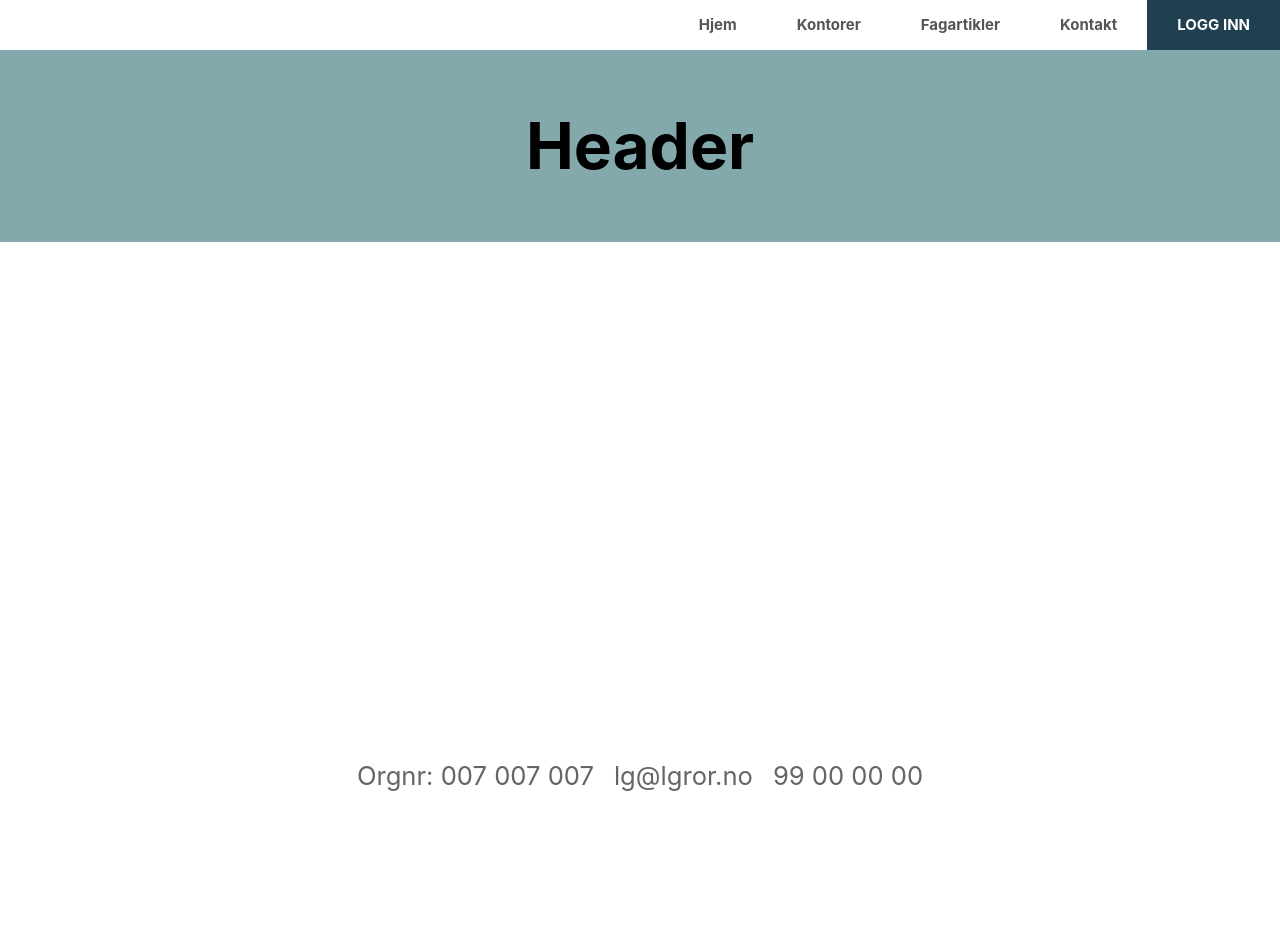
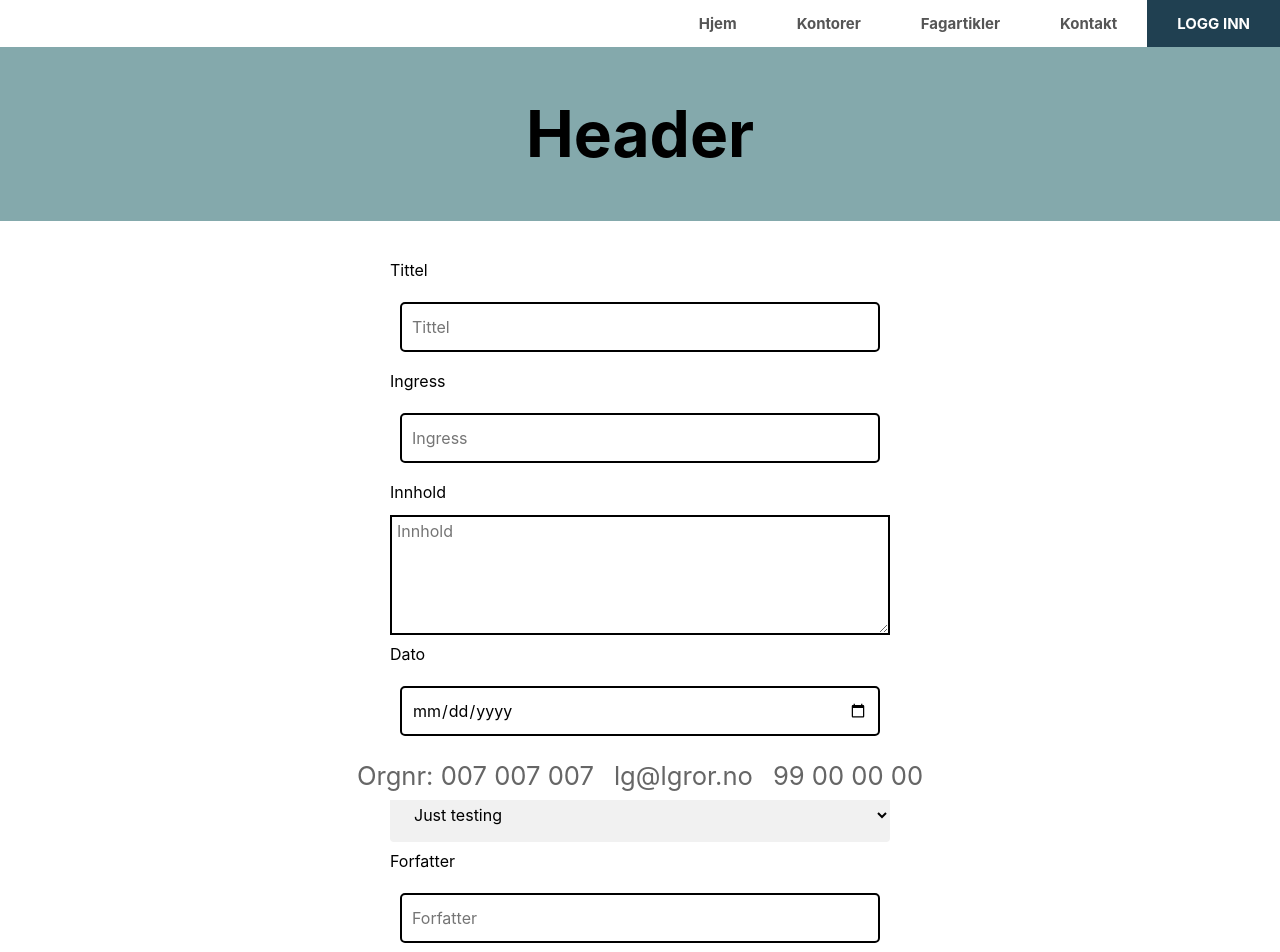
Before and after one commit to ramibakir/Eksamen_Webapplikasjoner, a React app in the folder client/: page /articles/newarticle in a window 1280 px wide. Shown: the top 952 px of the page. Before the commit the page ends 800 px from the top, so only its background shows below. Built offline with nearby package versions, Linux system fonts and the light colour scheme.

Commit message:
Created articleform where new articles gets created and added to a page with routing
Replace Globalstyles with Theme in app. Theme wraps whole content, uses ThemeProvider from styled-components

```diff
--- a/client/App.jsx
+++ b/client/App.jsx
@@ -1,7 +1,7 @@
 import React from 'react';
 import styled from 'styled-components';
 import Routes from './src/routes/Routes';
-import { GlobalStyles } from './src/styles/Global';
+import Theme from './src/styles/Theme';
 import Footer from './src/components/Footer';
 
 // Put this here to make footer stick to bottom with and without scroll
@@ -14,11 +14,12 @@ const StyledWrapper = styled.div`
 `;
 
 const App = () => (
-  <StyledWrapper>
-    <GlobalStyles />
-    <Routes />
-    <Footer />
-  </StyledWrapper>
+  <Theme>
+    <StyledWrapper>
+      <Routes />
+      <Footer />
+    </StyledWrapper>
+  </Theme>
 );
 
 export default App;
--- /dev/null
+++ b/client/src/components/ArticleForm.jsx
@@ -0,0 +1,42 @@
+import React from 'react';
+import { StyledButton } from '../styles/MainStyles.js';
+import {
+  StyledFormContainter,
+  StyledForm,
+  StyledInput,
+  StyledTextArea,
+  StyledLabel,
+  StyledSelect,
+} from '../styles/FormStyles.js';
+
+const ArticleForm = () => (
+  <>
+    <StyledFormContainter>
+      <StyledForm>
+        <StyledLabel htmlFor="title">Tittel</StyledLabel>
+        <StyledInput required type="text" placeholder="Tittel" />
+
+        <StyledLabel htmlFor="ingress">Ingress</StyledLabel>
+        <StyledInput required type="text" placeholder="Ingress" />
+
+        <StyledLabel htmlFor="content">Innhold</StyledLabel>
+        <StyledTextArea required type="text" placeholder="Innhold" />
+
+        <StyledLabel htmlFor="date">Dato</StyledLabel>
+        <StyledInput required type="date" placeholder="Dato" />
+
+        <StyledLabel htmlFor="category">Kategori</StyledLabel>
+        <StyledSelect name="category">
+          <option value="test">Just testing</option>
+        </StyledSelect>
+
+        <StyledLabel htmlFor="author">Forfatter</StyledLabel>
+        <StyledInput required type="text" placeholder="Forfatter" />
+
+        <StyledButton>LAGRE</StyledButton>
+      </StyledForm>
+    </StyledFormContainter>
+  </>
+);
+
+export default ArticleForm;
--- a/client/src/components/Nav.jsx
+++ b/client/src/components/Nav.jsx
@@ -1,9 +1,14 @@
-import React from 'react';
+import React, { useState } from 'react';
 import { NavLink } from 'react-router-dom';
+import MenuIcon from '@material-ui/icons/Menu';
 import { StyledNav, StyledNavMenuItem } from '../styles/MainStyles';
 
-const Nav = () => (
+const Nav = () => {
+  const [menu, setShowMenu] = useState(false);
+  return (
+    <>
       <StyledNav>
+        <MenuIcon fontSize="large" style={{ display: 'none' }} />
         <StyledNavMenuItem>
           <NavLink exact to="/" activeClassName="active">
             Hjem
@@ -30,6 +35,8 @@ const Nav = () => (
           </NavLink>
         </StyledNavMenuItem>
       </StyledNav>
+    </>
   );
+};
 
 export default Nav;
--- /dev/null
+++ b/client/src/pages/CreateNewArticle.jsx
@@ -0,0 +1,10 @@
+import React from 'react';
+import ArticleForm from '../components/ArticleForm';
+
+const CreateNewArticle = () => (
+  <>
+    <ArticleForm />
+  </>
+);
+
+export default CreateNewArticle;
--- a/client/src/routes/Routes.jsx
+++ b/client/src/routes/Routes.jsx
@@ -9,6 +9,7 @@ import Contact from '../pages/Contact';
 import Login from '../pages/Login';
 import OfficeDetailedView from '../pages/OfficeDetailedView';
 import ArticleDetailedView from '../pages/ArticleDetailedView';
+import CreateNewArticle from '../pages/CreateNewArticle';
 
 const Routes = () => (
   <Router>
@@ -35,6 +36,9 @@ const Routes = () => (
         <Route path="/articledetail">
           <ArticleDetailedView />
         </Route>
+        <Route path="/articles/newarticle">
+          <CreateNewArticle />
+        </Route>
       </Switch>
     </MainLayout>
   </Router>
--- a/client/src/styles/FormStyles.js
+++ b/client/src/styles/FormStyles.js
@@ -10,7 +10,13 @@ export const StyledInput = styled.input`
   padding: 10px;
 `;
 
-export const StyledSelect = styled.select``;
+export const StyledSelect = styled.select`
+  width: 100%;
+  padding: 16px 20px;
+  border: none;
+  border-radius: 4px;
+  background-color: #f1f1f1;
+`;
 
 export const StyledLabel = styled.label`
   display: grid;
--- a/client/src/styles/MainStyles.js
+++ b/client/src/styles/MainStyles.js
@@ -50,6 +50,10 @@ export const StyledNav = styled.nav`
   justify-content: flex-end;
   margin: 0;
   list-style: none;
+
+  @media ${(props) => props.theme.breakpoints.md} {
+    background: red;
+  }
 `;
 
 export const StyledNavMenuItem = styled(StyledCenteredFlex)`
@@ -124,3 +128,6 @@ export const StyledImage = styled.img`
   height: auto;
 `;
 /* IMAGE ELEMENTS END */
+
+/* BREAKPOINT START */
+/* BREAKPOINT END */
--- /dev/null
+++ b/client/src/styles/Theme.jsx
@@ -0,0 +1,20 @@
+import React from 'react';
+import { ThemeProvider } from 'styled-components';
+import { GlobalStyles } from './Global.js';
+
+const theme = {
+  breakpoints: {
+    sm: '(max-width: 500px)',
+    md: '(max-width: 800px)',
+    lg: '(max-width: 1300px)',
+  },
+};
+
+const Theme = ({ children }) => (
+  <>
+    <GlobalStyles />
+    <ThemeProvider theme={theme}>{children}</ThemeProvider>
+  </>
+);
+
+export default Theme;
```
Lines whose indentation alone changed are shown as unchanged.
